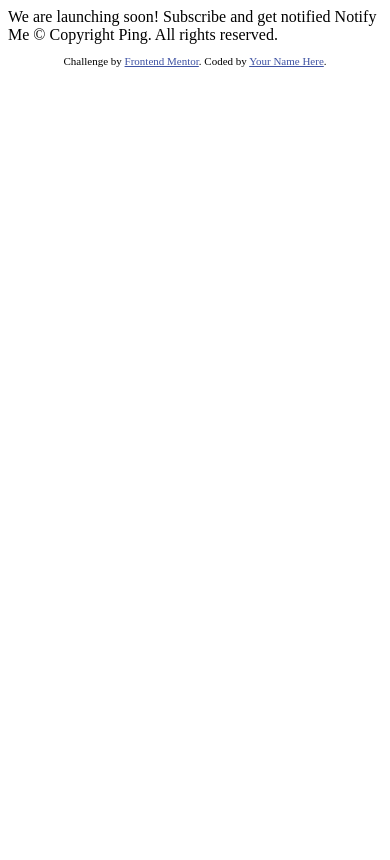
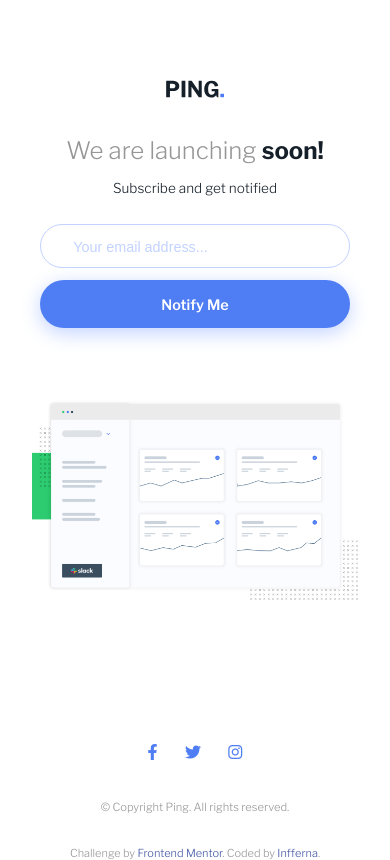
Before and after one commit to Infferna1/Ping-single-column, a plain HTML site: page index.html in a window 390 px wide. Drawn offline with nearby package versions, Linux system fonts and the light colour scheme.

Commit message:
Created mobile style

```diff
--- a/index.html
+++ b/index.html
@@ -1,36 +1,80 @@
 <!DOCTYPE html>
 <html lang="en">
   <head>
-  <meta charset="UTF-8">
-  <meta name="viewport" content="width=device-width, initial-scale=1.0"> <!-- displays site properly based on user's device -->
+    <meta charset="UTF-8" />
+    <meta name="viewport" content="width=device-width, initial-scale=1.0" />
 
-  <link rel="icon" type="image/png" sizes="32x32" href="images/favicon-32x32.png">
-  <link rel="stylesheet" href="style.css">
+    <link
+      rel="icon"
+      type="image/png"
+      sizes="32x32"
+      href="images/favicon-32x32.png"
+    />
+    <link
+      rel="stylesheet"
+      href="https://cdnjs.cloudflare.com/ajax/libs/font-awesome/6.4.2/css/all.min.css"
+      integrity="sha512-z3gLpd7yknf1YoNbCzqRKc4qyor8gaKU1qmn+CShxbuBusANI9QpRohGBreCFkKxLhei6S9CQXFEbbKuqLg0DA=="
+      crossorigin="anonymous"
+      referrerpolicy="no-referrer"
+    />
+    <link rel="stylesheet" href="style.css" />
 
     <title>Frontend Mentor | Ping coming soon page</title>
 
-  <!-- Feel free to remove these styles or customise in your own stylesheet 👍 -->
     <style>
-    .attribution { font-size: 11px; text-align: center; }
-    .attribution a { color: hsl(228, 45%, 44%); }
+      .attribution {
+        font-size: 11px;
+        text-align: center;
+      }
+      .attribution a {
+        color: hsl(228, 45%, 44%);
+      }
     </style>
   </head>
   <body>
+    <div class="container">
+      <header>
+        <img src="images/logo.svg" alt="" />
+      </header>
+      <main>
+        <h1 class="gray-text">
+          We are launching <span class="dark-blue-text">soon!</span>
+        </h1>
 
-  We are launching soon!
+        <p>Subscribe and get notified</p>
 
-  Subscribe and get notified
+        <form action="#">
+          <div class="form-group">
+            <input
+              type="email"
+              name="email"
+              id="email"
+              placeholder="Your email address..."
+            />
+            <!-- <p class="errorMsg">Please provide a valid email adress</p> -->
+          </div>
+          <button>Notify Me</button>
+        </form>
 
-  Notify Me
-
-  &copy; Copyright Ping. All rights reserved.
+        <img src="images/illustration-dashboard.png" alt="" />
+      </main>
 
       <footer>
+        <div class="social-container">
+          <a href="#" class="fa-brands fa-facebook-f"></a>
+          <a href="#" class="fa-brands fa-twitter"></a>
+          <a href="#" class="fa-brands fa-instagram"></a>
+        </div>
+        <p>&copy; Copyright Ping. All rights reserved.</p>
+
         <p class="attribution">
-      Challenge by <a href="https://www.frontendmentor.io?ref=challenge" target="_blank">Frontend Mentor</a>.
-      Coded by <a href="#">Your Name Here</a>.
+          Challenge by
+          <a href="https://www.frontendmentor.io?ref=challenge" target="_blank"
+            >Frontend Mentor</a
+          >. Coded by <a href="#">Infferna</a>.
         </p>
       </footer>
+    </div>
 
     <script src="main.js"></script>
   </body>
--- a/style.css
+++ b/style.css
@@ -0,0 +1,198 @@
+/* ### Primary
+
+- Blue: hsl(223, 87%, 63%)
+
+### Secondary
+
+- Pale Blue: hsl(223, 100%, 88%)
+- Light Red: hsl(354, 100%, 66%)
+
+### Neutral
+
+- Gray: hsl(0, 0%, 59%)
+- Very Dark Blue: hsl(209, 33%, 12%)
+
+## Typography
+
+### Body Copy
+
+- Font size: 20px
+
+### Fonts
+
+- Family: [Libre Franklin](https://fonts.google.com/specimen/Libre+Franklin)
+- Weights: 300, 600, 700 */
+@import url("https://fonts.googleapis.com/css2?family=Libre+Franklin:wght@300;600;700&display=swap");
+
+:root {
+  --blue: hsl(223, 87%, 63%);
+  --pale-blue: hsl(223, 100%, 88%);
+  --light-red: hsl(354, 100%, 66%);
+  --gray: hsl(0, 0%, 59%);
+  --dark-blue: hsl(209, 33%, 12%);
+
+  --font-family: "Libre Franklin", sans-serif;
+
+  --fw300: 300;
+  --fw600: 600;
+  --fw700: 700;
+}
+
+* {
+  margin: 0;
+  padding: 0;
+  box-sizing: border-box;
+}
+
+body {
+  font-family: var(--font-family);
+}
+
+/* Mobile */
+header {
+  max-width: 15%;
+  margin-top: 5rem;
+}
+
+.container {
+  min-height: 100vh;
+  display: flex;
+  flex-direction: column;
+  align-items: center;
+  justify-content: center;
+}
+
+main {
+  padding: 1rem 2rem;
+  display: flex;
+  flex-direction: column;
+  align-items: center;
+  justify-content: center;
+}
+
+h1 {
+  font-size: 1.5rem;
+  font-weight: var(--fw300);
+  padding-top: 18px;
+  padding-bottom: 15px;
+}
+
+.gray-text {
+  color: var(--gray);
+}
+
+.dark-blue-text {
+  color: var(--dark-blue);
+  font-weight: var(--fw700);
+}
+
+p {
+  font-size: 0.85rem;
+  font-weight: var(--fw300);
+  color: var(--dark-blue);
+}
+
+form {
+  display: flex;
+  width: 95%;
+  gap: 12px;
+  flex-direction: column;
+}
+
+.form-group {
+  display: flex;
+  flex-direction: column;
+}
+
+input {
+  margin-top: 1.8rem;
+  border: 1px solid var(--pale-blue);
+  border-radius: 2rem;
+  padding-top: 14px;
+  padding-bottom: 12px;
+  padding-left: 2rem;
+}
+
+input[type] {
+    font-size: 0.9rem;
+    font-weight: var(--fw300);
+}
+
+.invalid {
+    border: 2px solid var(--light-red);
+}
+
+::placeholder {
+  color: var(--pale-blue);
+  font-size: 0.9rem;
+}
+
+.errorMsg {
+  padding-top: 5px;
+  text-align: center;
+  color: var(--light-red);
+  font-style: italic;
+  font-size: 0.65rem;
+  font-weight: var(--fw300);
+}
+
+button {
+  background-color: var(--blue);
+  border: none;
+  cursor: pointer;
+  font-size: 0.9rem;
+  border-radius: 2rem;
+  padding-top: 16px;
+  padding-bottom: 14px;
+  font-family: var(--font-family);
+  font-weight: var(--fw600);
+  color: #fff;
+  box-shadow: 0 5px 20px var(--pale-blue);
+}
+
+button:hover {
+    filter:brightness(1.1);
+}
+
+img {
+  width: 100%;
+}
+
+main img {
+    margin-top: 4.5rem;
+    margin-bottom: 8rem;
+}
+
+footer {
+    display: flex;
+    flex-direction: column;
+}
+
+.social-container {
+    display: flex;
+    align-items: center;
+    justify-content: space-around;
+    margin: 0 4rem;
+    margin-bottom: 2.5rem;
+}
+
+footer p {
+    text-align: center;
+    font-size: 0.7rem;
+    color: var(--gray);
+    margin-bottom: 2rem;
+}
+
+.fa-brands {
+  text-decoration: none;
+  color: var(--blue);
+}
+
+.attribution {
+    margin: 0;
+}
+
+.attribution a{
+    text-decoration: none;
+    color: var(--blue)
+}
```
Lines whose indentation alone changed are shown as unchanged.
